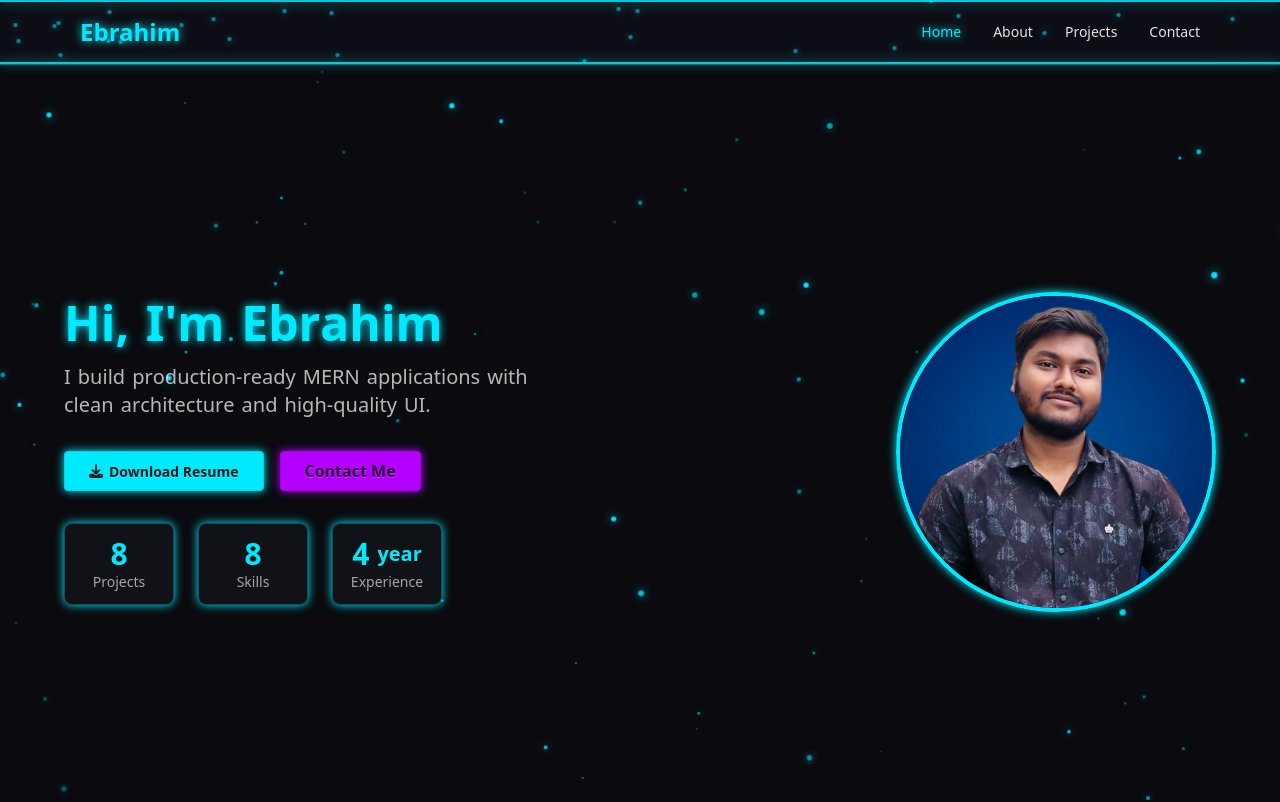
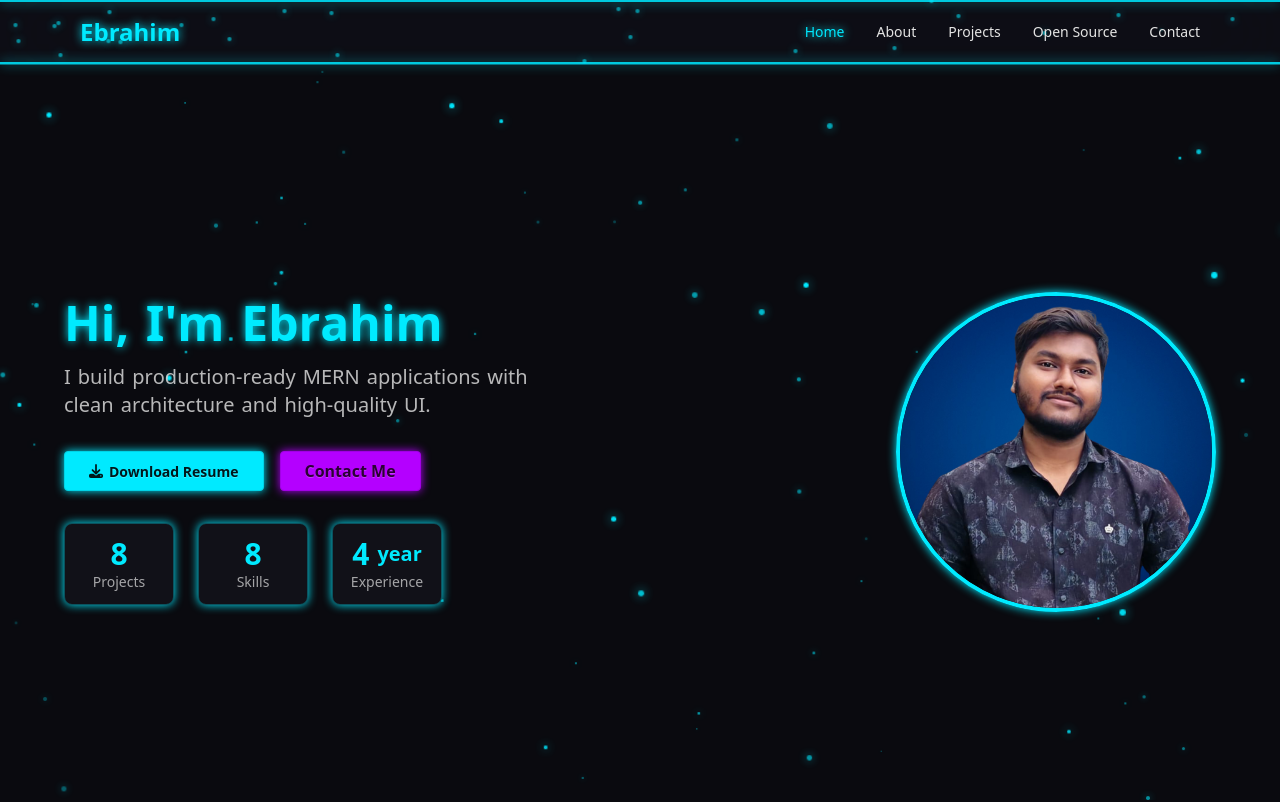
Before and after one commit to ebrahim2355/my-portfolio, a Next.js app: page / in a window 1280 px wide. Shown: the top 802 px of the page. Built offline with nearby package versions, Linux system fonts and the light colour scheme.

Commit message:
feat(navbar): link the open-source page
Adds Open Source between Projects and Contact. The desktop and mobile menus both render from this list, so one entry covers both.

```diff
--- a/src/components/Navbar.tsx
+++ b/src/components/Navbar.tsx
@@ -11,6 +11,7 @@ const links = [
     { name: "Home", to: "/" },
     { name: "About", to: "/about" },
     { name: "Projects", to: "/projects" },
+    { name: "Open Source", to: "/open-source" },
     { name: "Contact", to: "/contact" },
 ];
 
```
